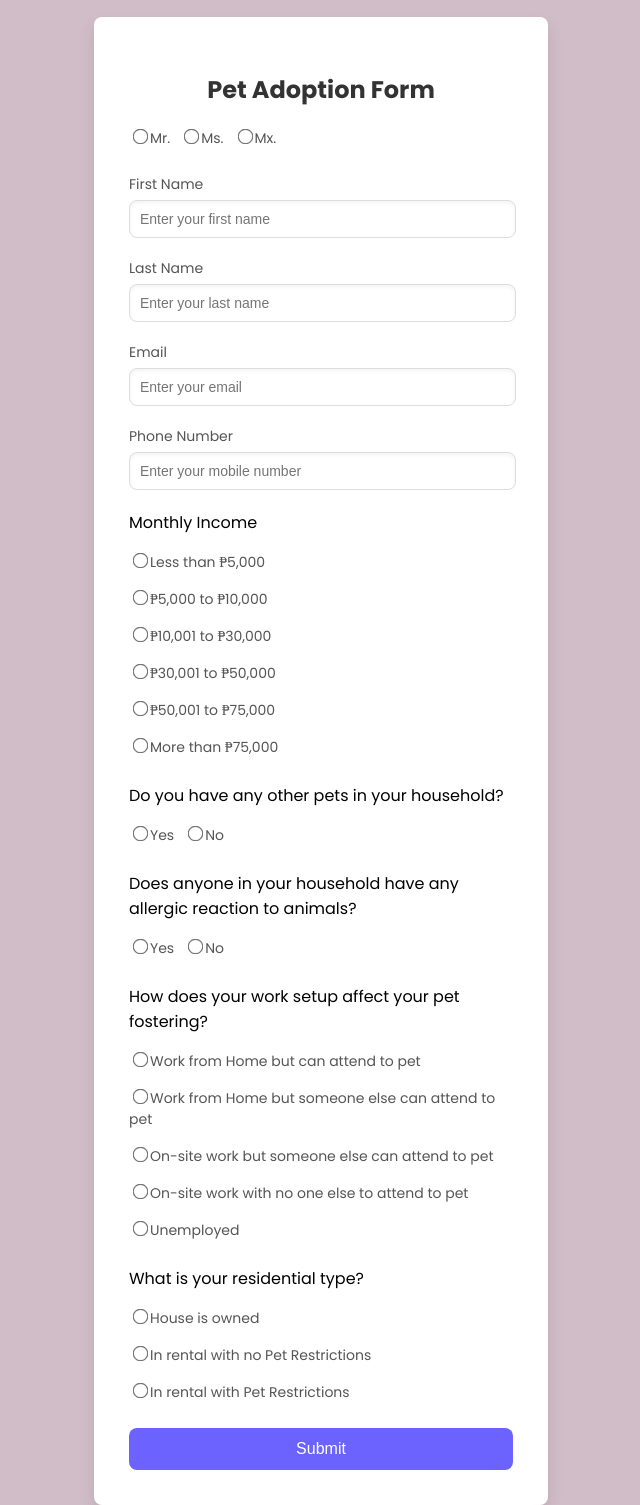
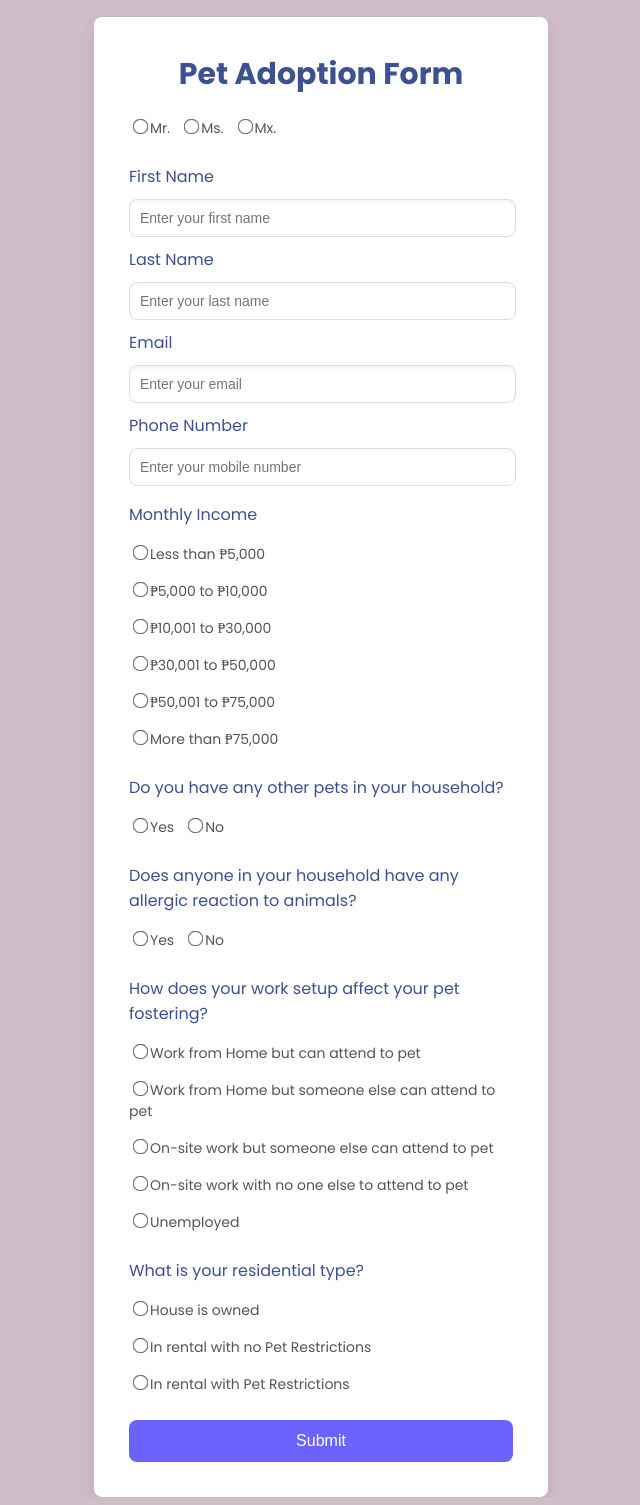
Before and after one commit to daland4ni/wms-pcc, a PHP site: page /pages/adopt.php in a window 1280 px wide. Shown: the part 93-1598 px from the top of the page, without its empty margins (354-994 px from the left). Run offline with PHP 8.4, Linux system fonts and the light colour scheme.

Commit message:
edited adopt.css

```diff
--- a/css/adopt.css
+++ b/css/adopt.css
@@ -1,5 +1,13 @@
+/* edited by justine  */
+
+@import url('https://fonts.googleapis.com/css2?family=Poppins:ital,wght@0,100;0,200;0,300;0,400;0,500;0,600;0,700;0,800;0,900;1,100;1,200;1,300;1,400;1,500;1,600;1,700;1,800;1,900&display=swap');
+
 .moolah {
     background-color: #D1BDC7;
+    font-family: Poppins;
+}
+p {
+    color: #3C5190;
 }
 
 .HeaderText {
@@ -16,6 +24,19 @@
     border-radius: 8px;
 }
 
+.form-container h2 {
+    margin-top: 0px;
+    color: #3C5190;
+    font-size: 30px;
+}
+
+.form-group-1 label {
+    color: #3C5190;
+    font-size: 16px;
+    margin-bottom: 10px;
+    margin-top: 10px;
+}
+
 .content-box {
     margin-left: 5%;
     margin-right: 5%;
--- a/css/form-elements.css
+++ b/css/form-elements.css
@@ -10,7 +10,7 @@
 
 .form-container h2 {
     text-align: center;
-    color: #333333;
+    color: #3C5190;
     margin-bottom: 20px;
 }
 
--- a/pages/adopt.php
+++ b/pages/adopt.php
@@ -24,19 +24,19 @@
                     <label><input type="radio" name="honorific" value="other">Mx.</label>
                 </div>
             </div>
-            <div class="form-group">
+            <div class="form-group-1">
                 <label for="fname">First Name</label>
                 <input type="text" id="fname" name="fname" placeholder="Enter your first name">
             </div>
-            <div class="form-group">
+            <div class="form-group-1">
                 <label for="lname">Last Name</label>
                 <input type="text" id="lname" name="lname" placeholder="Enter your last name">
             </div>
-            <div class="form-group">
+            <div class="form-group-1">
                 <label for="email">Email</label>
                 <input type="email" id="email" name="email" placeholder="Enter your email">
             </div>
-            <div class="form-group">
+            <div class="form-group-1">
                 <label for="phonenum">Phone Number</label>
                 <input type="text" id="phonenum" name="phonenum" placeholder="Enter your mobile number">
             </div>
```
